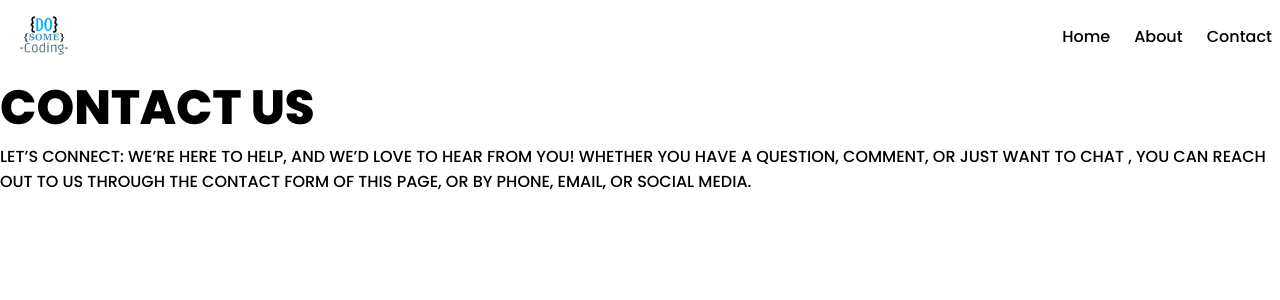
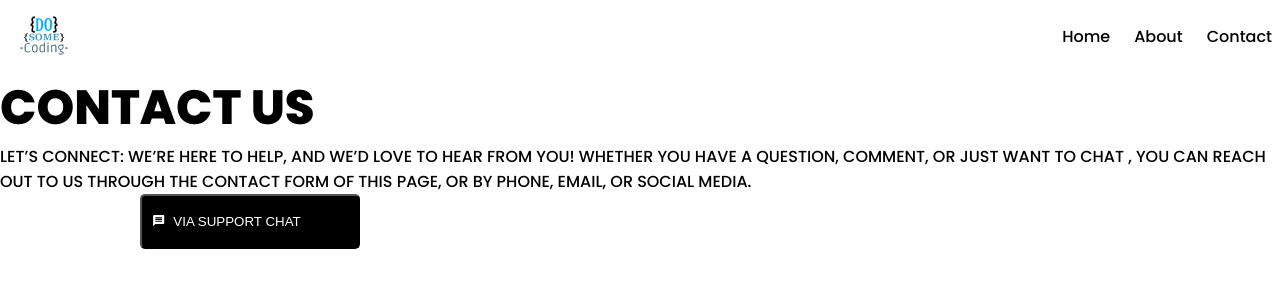
Before and after one commit to Ukashashere/ContactUS-page, a React (Vite) app in the folder contact-page/: page / in a window 1280 px wide. Shown: the top 300 px of the page. Built offline with nearby package versions, Linux system fonts and the light colour scheme.

Commit message:
commit 6

```diff
--- a/contact-page/package.json
+++ b/contact-page/package.json
@@ -11,7 +11,8 @@
   },
   "dependencies": {
     "react": "^18.3.1",
-    "react-dom": "^18.3.1"
+    "react-dom": "^18.3.1",
+    "react-icons": "^5.2.1"
   },
   "devDependencies": {
     "@types/react": "^18.3.3",
--- a/contact-page/src/App.jsx
+++ b/contact-page/src/App.jsx
@@ -1,12 +1,15 @@
 import './App.css'
 import Navigation from './components/navigation/navigation'
 import ContactHeader from './components/ContactHeader/ContactHeader'
+import ContactForm from './components/ContactForm/ContactForm'
+
 
 function App() {
   return(
     <div>
       <Navigation />
       <ContactHeader />
+      <ContactForm />
     </div>
   );
 }
--- a/contact-page/src/components/Button/Button.jsx
+++ b/contact-page/src/components/Button/Button.jsx
@@ -0,0 +1,13 @@
+import styles from './Button.module.css'
+import { MdMessage } from "react-icons/md";
+
+const Button = () => {
+  return (
+    <button className={styles.primary_btn}>
+        <MdMessage />
+        VIA SUPPORT CHAT
+    </button>
+  );
+};
+
+export default Button;
--- a/contact-page/src/components/Button/Button.module.css
+++ b/contact-page/src/components/Button/Button.module.css
@@ -0,0 +1,11 @@
+.primary_btn{
+    padding: 18px 10px;
+    background-color: black;
+    color: white;
+    min-width: 220px; /*for width*/
+    border-radius: 5px; /*for round edges*/
+    display: flex;
+    align-items: centre; /*to fix items at the centre*/
+    gap: 8px; /*gap between elements*/
+    justify-content: centre; /*fix items at centre forcefully*/
+}
--- a/contact-page/src/components/ContactForm/ContactForm.jsx
+++ b/contact-page/src/components/ContactForm/ContactForm.jsx
@@ -1,9 +1,13 @@
+import Button from '../Button/Button'
 import styles from './ContactForm.module.css'
+
 
 const ContactForm = () => {
   return (
     <section className={styles.container}>
-        <div className={styles.contact_form}></div>
+        <div className={styles.contact_form}>
+            <Button />
+        </div>
         <div className={styles.contact_image}></div>
     </section>
   )
```
Also changed, not shown: 1 other file (tests, documents, lock files or other folders).
